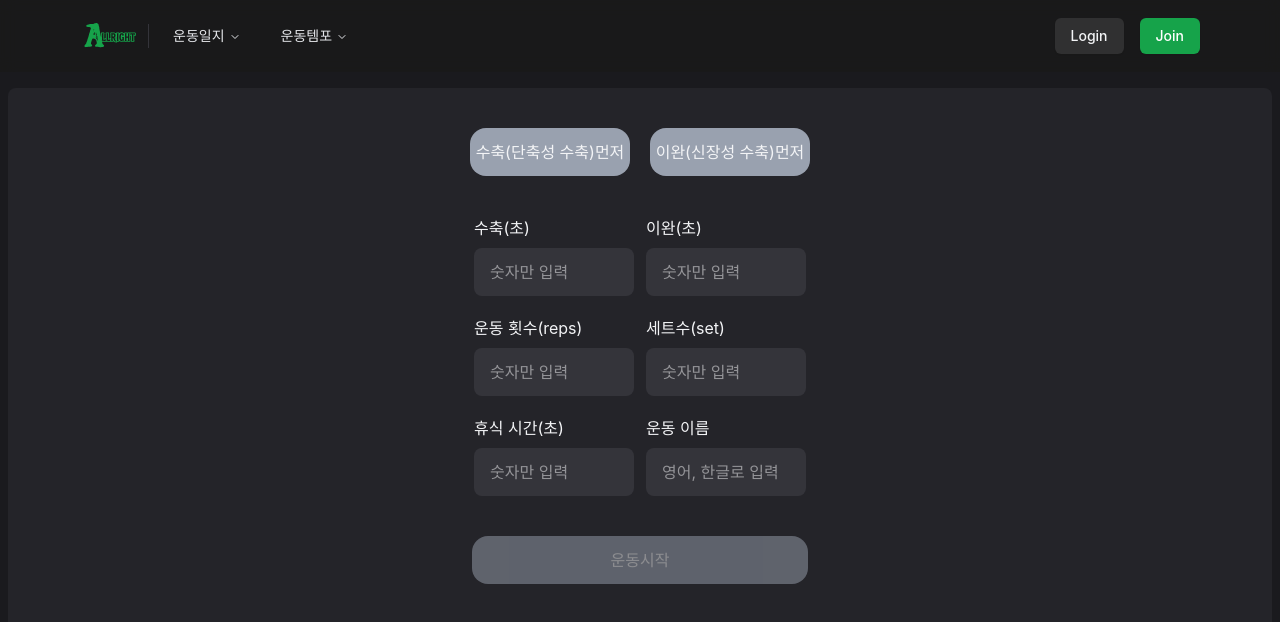
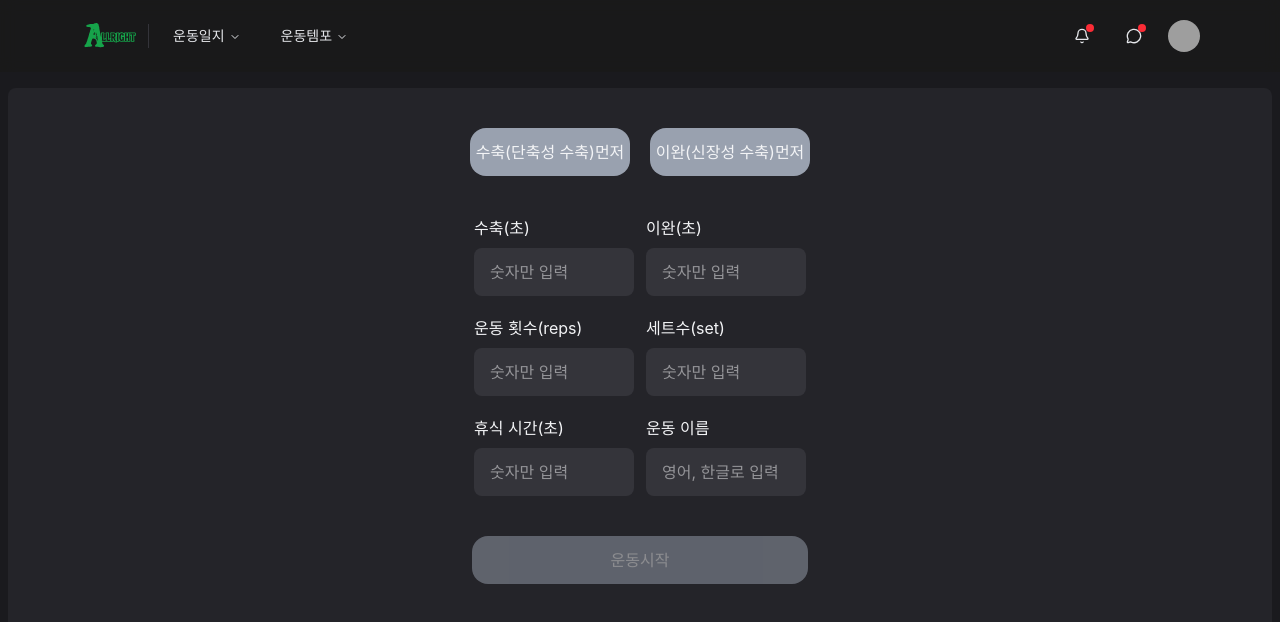
Before and after one commit to whdjh/YepBuddy, a Next.js app in the folder allright_web/: page /tempo in a window 1280 px wide. Shown: the top 622 px of the page. Built offline with nearby package versions, Linux system fonts and the light colour scheme; grey boxes are pictures that could not be loaded; a web font is replaced by a local one.

Commit message:
chore: gnb 마저 추가

```diff
--- a/allright_web/src/app/layout.tsx
+++ b/allright_web/src/app/layout.tsx
@@ -18,7 +18,7 @@ export default function RootLayout({
     <html lang="ko">
       <body>
         <ScrollController />
-        <Gnb />
+        <Gnb isLoggedIn={true} hasMessages={true} hasNotifications={true} />
         <main className="mt-[5.5rem] mx-[0.5rem] bg-[#242429] p-[1rem] rounded-[0.5rem] min-h-[calc(100vh-5.5rem-1rem)]">
           {children}
         </main>
```
